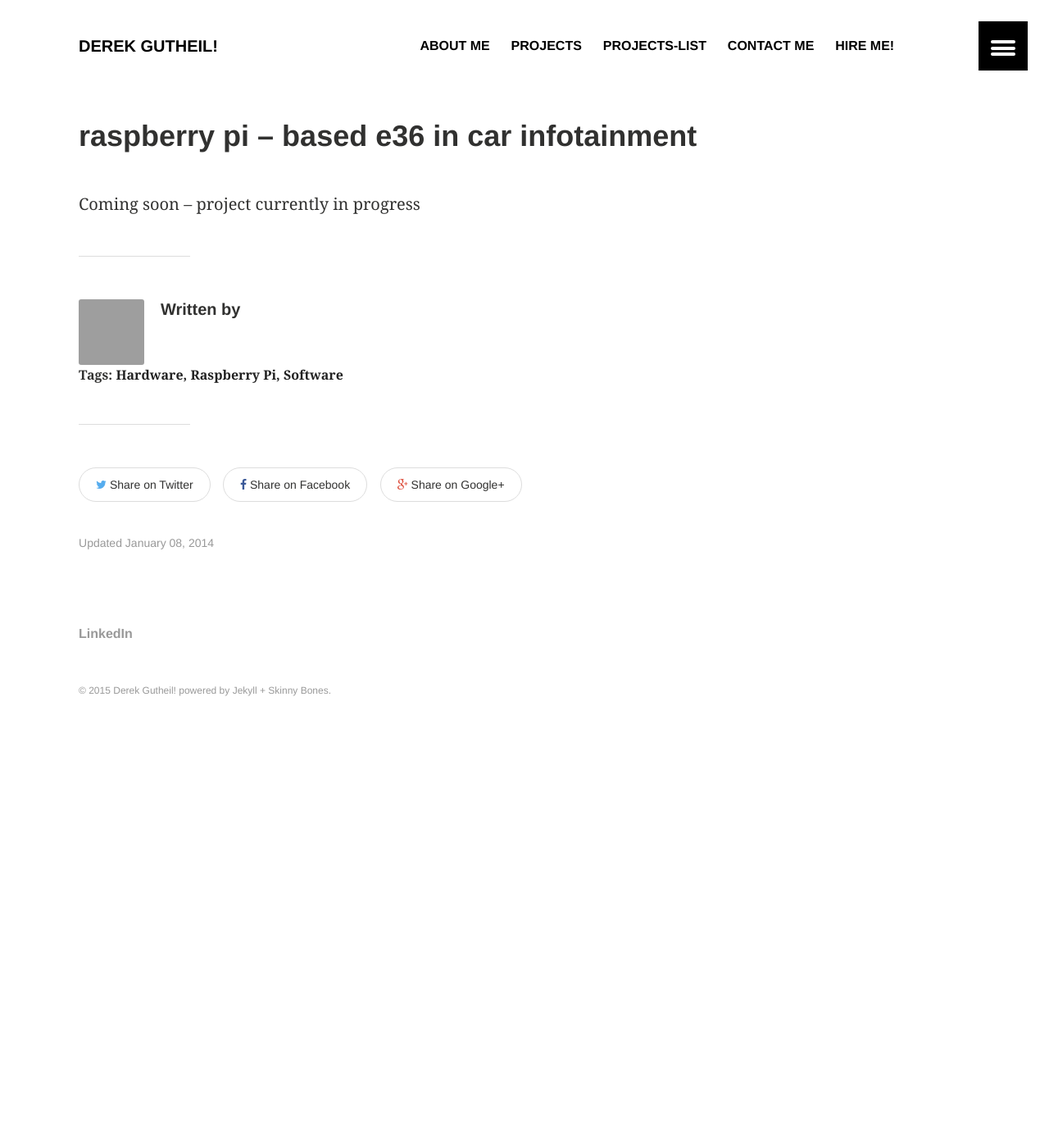
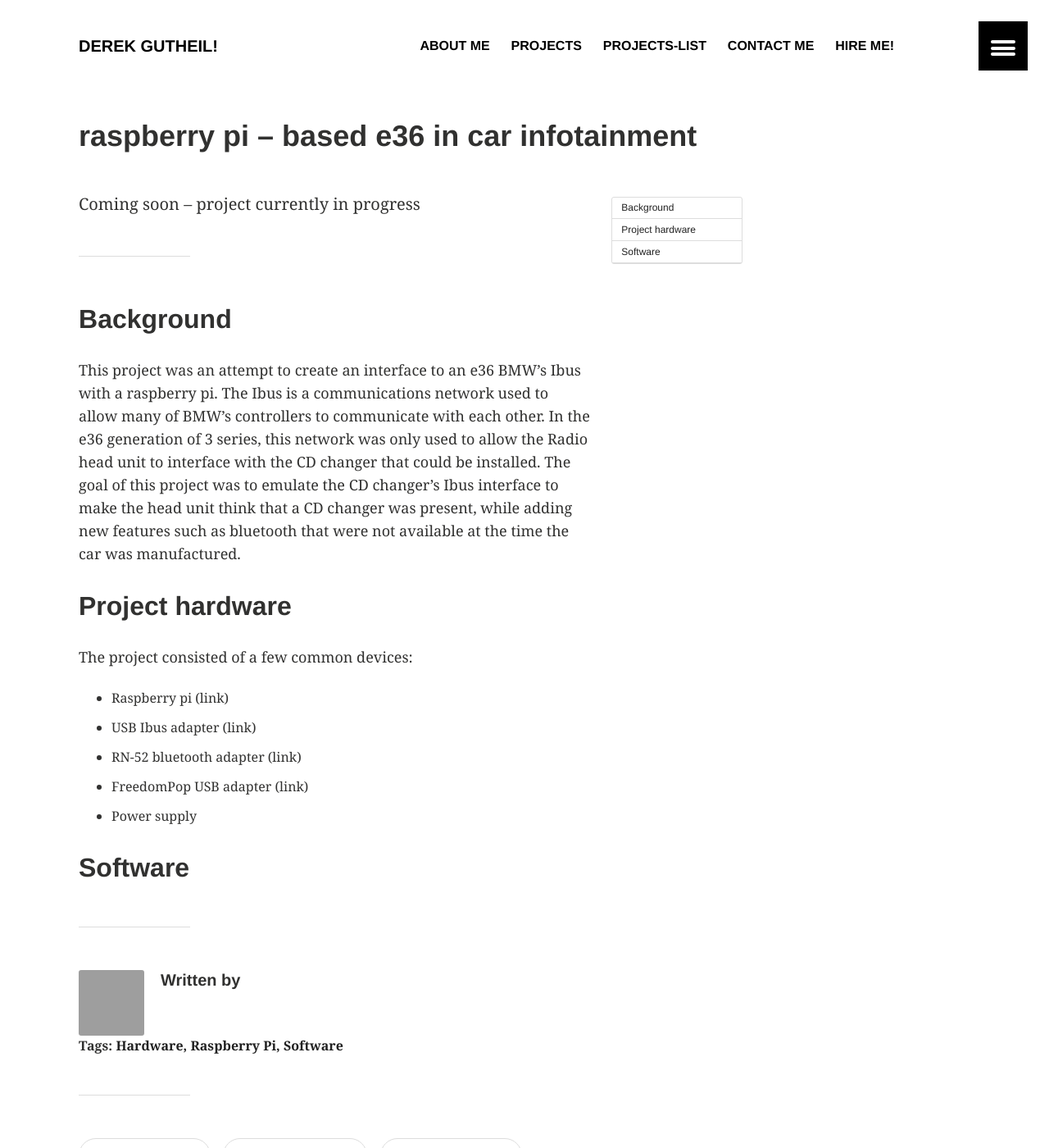
Before and after one commit to derekkg/derekkg.github.io, a Jekyll site: the page built from _posts/2014-01-08-raspberry-pi-based-e36-in-car-infotainment.md, in a window 1280 px wide and 1400 px high. Shown: the whole window at 82% size. Built offline with Jekyll 4.4.1, drawn with Linux system fonts in a browser that asks for light colours.

Commit message:
updated the raspberry pi Post

```diff
--- a/_posts/2014-01-08-raspberry-pi-based-e36-in-car-infotainment.md
+++ b/_posts/2014-01-08-raspberry-pi-based-e36-in-car-infotainment.md
@@ -7,5 +7,22 @@ tags:
   - Hardware
   - Raspberry Pi
   - Software
+toc: true
 ---
 Coming soon &#8211; project currently in progress
+
+*****
+##Background
+
+This project was an attempt to create an interface to an e36 BMW's Ibus with a raspberry pi. The Ibus is a communications network used to allow many of BMW's controllers to communicate with each other. In the e36 generation of 3 series, this network was only used to allow the Radio head unit to interface with the CD changer that could be installed. The goal of this project was to emulate the CD changer's Ibus interface to make the head unit think that a CD changer was present, while adding new features such as bluetooth that were not available at the time the car was manufactured.
+
+##Project hardware
+
+The project consisted of a few common devices:
+- Raspberry pi (link)
+- USB Ibus adapter (link)
+- RN-52 bluetooth adapter (link)
+- FreedomPop USB adapter (link)
+- Power supply
+
+##Software
```
Also changed, not shown: _posts/2015-2-23-engine-tear-down-cad.md (+1 -1 lines).
